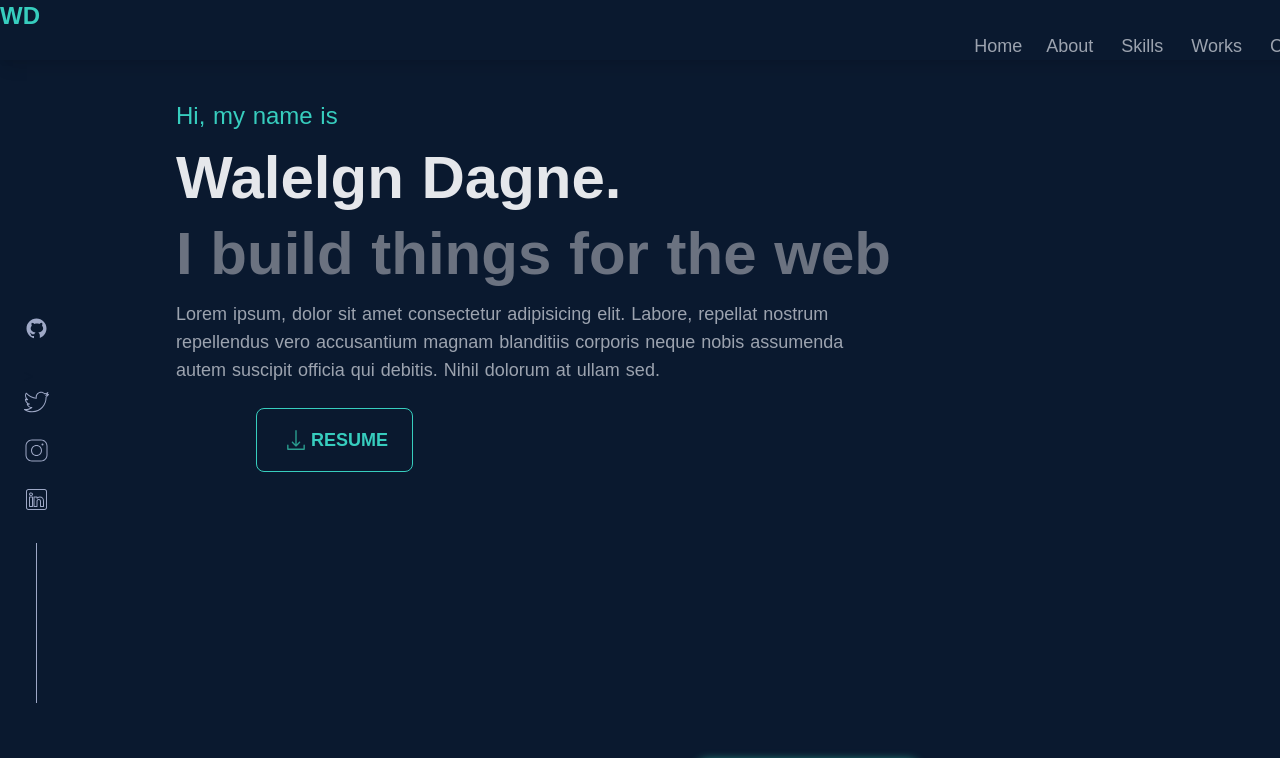
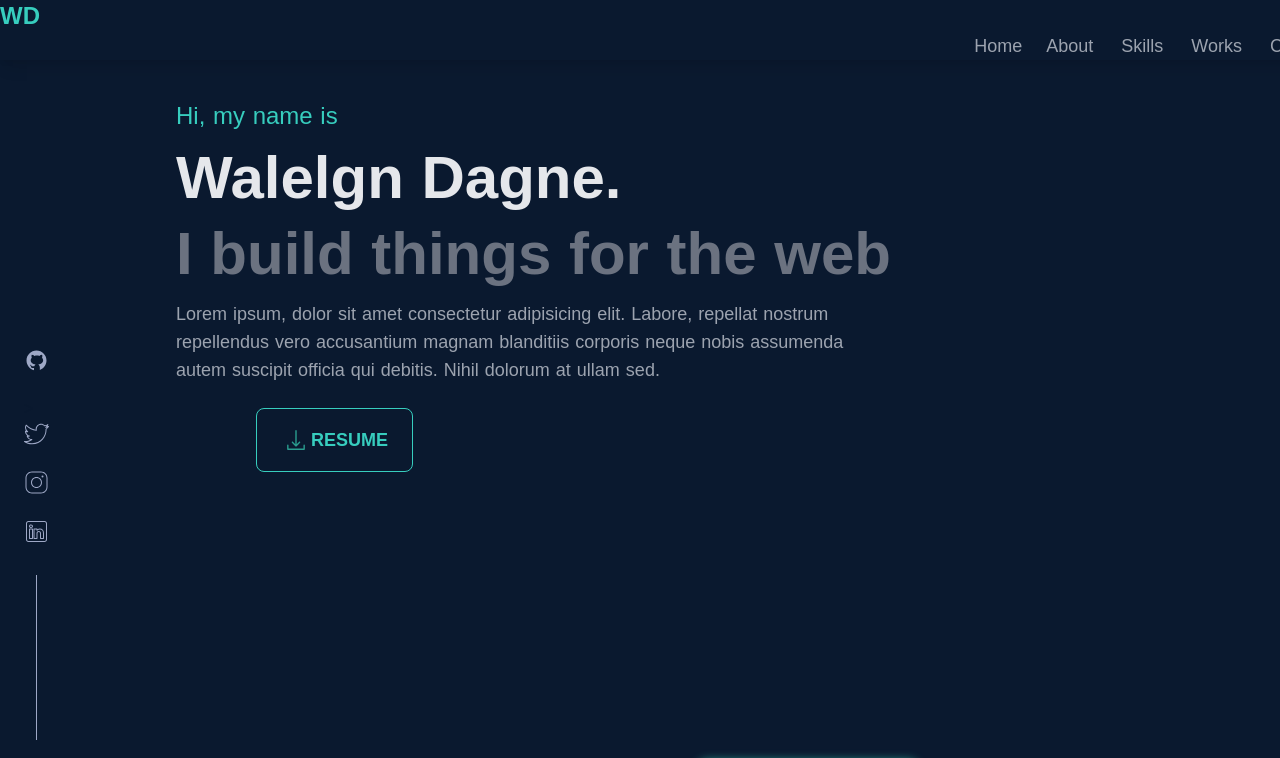
Before and after one commit to waledagne/portfolio-site, a Nuxt app: page / in a window 1280 px wide. Shown: the top 758 px of the page. Built offline with nearby package versions, Linux system fonts and the light colour scheme.

Commit message:
style fixes

```diff
--- a/components/social.vue
+++ b/components/social.vue
@@ -1,7 +1,7 @@
 <template>
   <div class="">
     <div class="desktop flex flex-row md:flex-col fixed mx-6">
-      <a href="https://github.com/waledagne" class="mt-64">
+      <a href="https://github.com/waledagne" class="mt-72">
         <svg
           fill="#9ea8c6"
           class="hover:stroke-current text-accent"
@@ -14,7 +14,7 @@
             d="M15,3C8.373,3,3,8.373,3,15c0,5.623,3.872,10.328,9.092,11.63C12.036,26.468,12,26.28,12,26.047v-2.051 c-0.487,0-1.303,0-1.508,0c-0.821,0-1.551-0.353-1.905-1.009c-0.393-0.729-0.461-1.844-1.435-2.526 c-0.289-0.227-0.069-0.486,0.264-0.451c0.615,0.174,1.125,0.596,1.605,1.222c0.478,0.627,0.703,0.769,1.596,0.769 c0.433,0,1.081-0.025,1.691-0.121c0.328-0.833,0.895-1.6,1.588-1.962c-3.996-0.411-5.903-2.399-5.903-5.098 c0-1.162,0.495-2.286,1.336-3.233C9.053,10.647,8.706,8.73,9.435,8c1.798,0,2.885,1.166,3.146,1.481C13.477,9.174,14.461,9,15.495,9 c1.036,0,2.024,0.174,2.922,0.483C18.675,9.17,19.763,8,21.565,8c0.732,0.731,0.381,2.656,0.102,3.594 c0.836,0.945,1.328,2.066,1.328,3.226c0,2.697-1.904,4.684-5.894,5.097C18.199,20.49,19,22.1,19,23.313v2.734 c0,0.104-0.023,0.179-0.035,0.268C23.641,24.676,27,20.236,27,15C27,8.373,21.627,3,15,3z"
           /></svg
       ></a>
-      <div></div>
+
       <a href="https://twitter.com/Demakese" class="mt-6">
         ><svg
           fill="#9ea8c6"
@@ -121,7 +121,7 @@ export default {};
   content: "";
   display: block;
   width: 1px;
-  height: 160px;
+  height: 165px;
   margin: 0px auto;
   background-color: #9ea8c6;
   margin-top: -1px;
--- a/components/works.vue
+++ b/components/works.vue
@@ -10,7 +10,7 @@
           class="flex flex-col md:flex-row md:justify-start md:items-start mt-8 relative"
         >
           <div class="w-full md:mx-4 relative">
-            <div class="rounded-lg shadow-lg p-4">
+            <div class="rounded-lg p-4">
               <div class="flex flex-row justify-center items-center">
                 <img
                   src="~/assets/images/alemekina.png"
```
